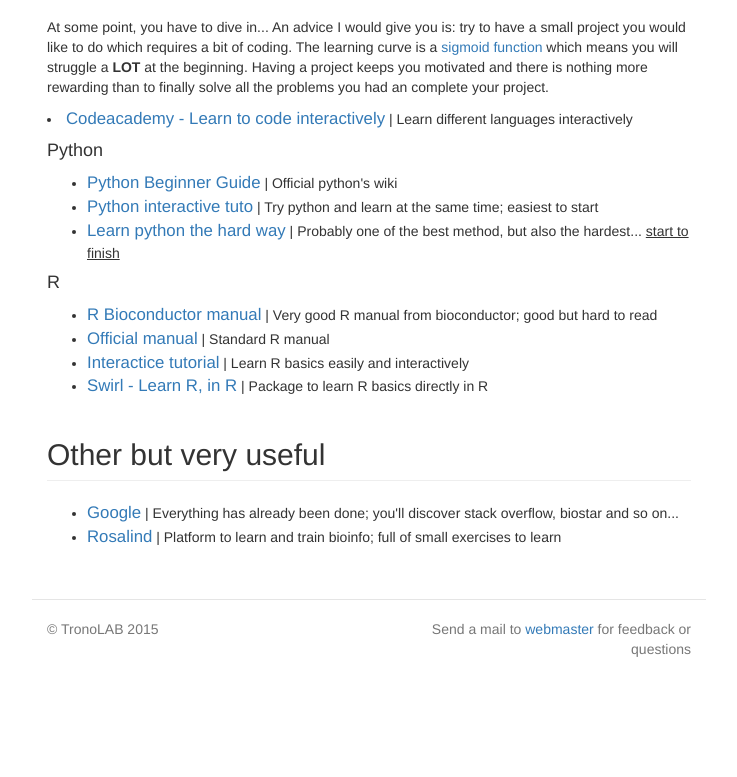
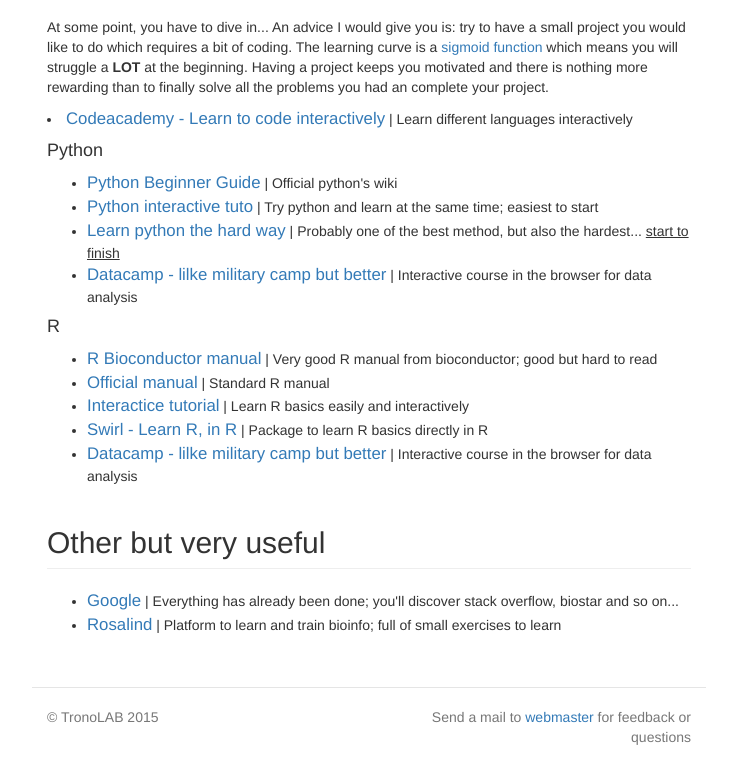
Before and after one commit to jduc/jduc.github.io, a plain HTML site: page index.html in a window 1280 px wide. Shown: the part 1076-1853 px from the top of the page, without its empty margins (271-1008 px from the left). Before the commit the page ends 1765 px from the top, so only its background shows below. Drawn offline with Linux system fonts and the light colour scheme.

Commit message:
added datacamp

```diff
--- a/index.html
+++ b/index.html
@@ -76,6 +76,7 @@
             <li><a href='https://wiki.python.org/moin/BeginnersGuide'>Python Beginner Guide</a> | Official python's wiki</li>
             <li><a href='http://www.learnpython.org/'>Python interactive tuto</a> | Try python and learn at the same time; easiest to start</li>
             <li><a href='http://learnpythonthehardway.org/book/'>Learn python the hard way</a> | Probably one of the best method, but also the hardest... <u>start to finish</u></li>
+            <li><a href='https://www.datacamp.com'>Datacamp - lilke military camp but better</a> | Interactive course in the browser for data analysis</li>
           </ul>
 
           <h4>R</h4>
@@ -84,6 +85,10 @@
             <li><a href='https://cran.r-project.org/doc/manuals/R-intro.pdf'>Official  manual</a> | Standard R manual</li>
             <li><a href='http://tryr.codeschool.com/levels/1/challenges/2'>Interactice tutorial</a> | Learn R basics easily and interactively</li>
             <li><a href='http://swirlstats.com/'>Swirl - Learn R, in R</a> | Package to learn R basics directly in R</li>
+            <li><a href='https://www.datacamp.com'>Datacamp - lilke military camp but better</a> | Interactive course in the browser for data analysis</li>
+
+
+
           </ul>
 
           <h2 class='page-header'>Other but very useful</h2>
```
